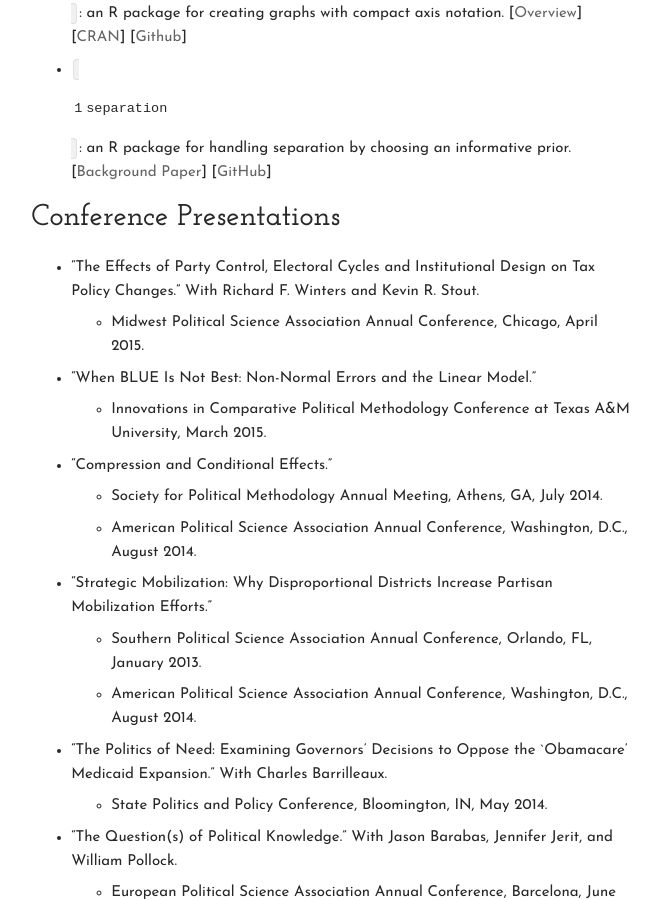
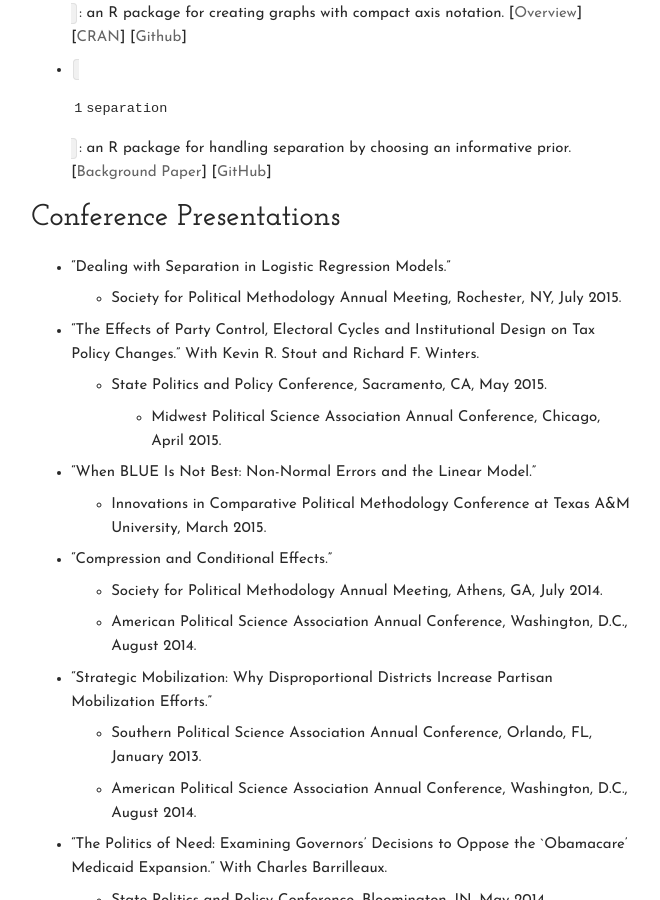
Before and after one commit to carlislerainey/carlislerainey.github.io, a Jekyll site: the page built from cv/index.md, in a window 1280 px wide and 900 px high, scrolled down 2293 px. Shown: the whole window, without its empty margins (431-1091 px from the left). Built offline with Jekyll 4.4.1, drawn with Linux system fonts in a browser that asks for light colours.

Commit message:
add conference presentations

```diff
--- a/cv/index.md
+++ b/cv/index.md
@@ -52,7 +52,10 @@ GitHub: github.com/carlislerainey
 
 ## Conference Presentations
 
-- "The Effects of Party Control, Electoral Cycles and Institutional Design on Tax Policy Changes." With Richard F. Winters and Kevin R. Stout.
+- "Dealing with Separation in Logistic Regression Models."
+	- Society for Political Methodology Annual Meeting, Rochester, NY, July 2015.
+- "The Effects of Party Control, Electoral Cycles and Institutional Design on Tax Policy Changes." With Kevin R. Stout and Richard F. Winters.
+  - State Politics and Policy Conference, Sacramento, CA, May 2015.
 	- Midwest Political Science Association Annual Conference, Chicago, April 2015.
 - "When BLUE Is Not Best: Non-Normal Errors and the Linear Model."
 	- Innovations in Comparative Political Methodology Conference at Texas A&M University, March 2015.
@@ -80,7 +83,7 @@ GitHub: github.com/carlislerainey
 	- Midwest Political Science Association Annual Conference, Chicago, IL, April 2012.
 - "Does Magnitude Matter? The Case of Taiwan."
 	- Midwest Political Science Association Annual Conference, Chicago, IL, April 2011.
-- Southern Political Science Association Annual Conference, New Orleans, LA, January 2012.
+  - Southern Political Science Association Annual Conference, New Orleans, LA, January 2012.
 
 ## Grants and Awards
 
```
